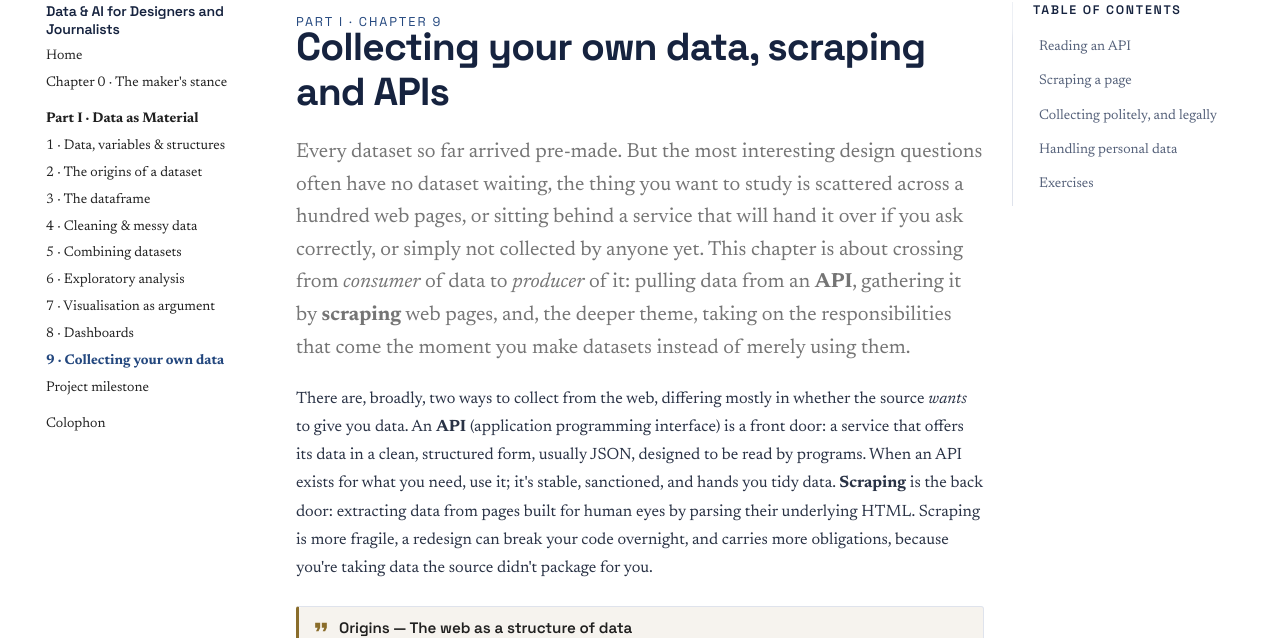
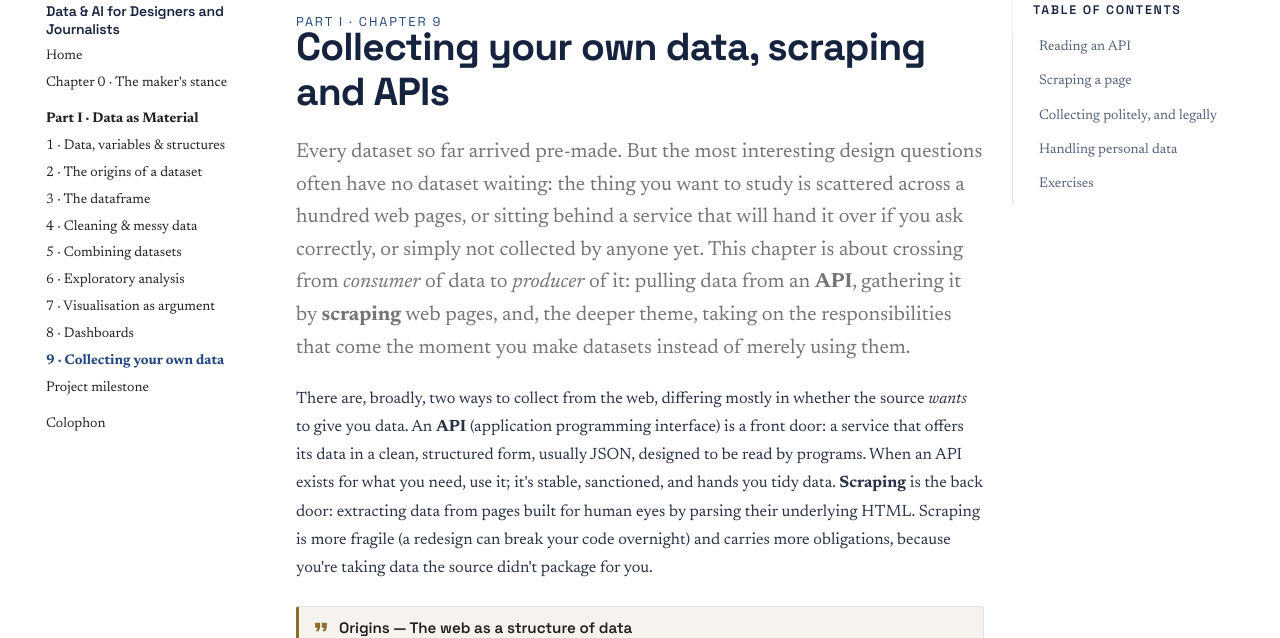
Before and after one commit to Hekman/data-ai-book, an MkDocs documentation site: the page built from docs/part-i/chapter-9.md, in a window 1280 px wide and 900 px high. Shown: the part 100-738 px from the top of the window. Built offline with MkDocs 1.6.1 and Material for MkDocs 9.7.7, drawn with Linux system fonts in a browser that asks for light colours; comment, search, counter and statistics services are not loaded; some of the changed text lies outside the part shown.

Commit message:
Retitle for designers and journalists; add byline; cut em dashes and reduce 'honest' across front matter and Part I

````diff
--- a/docs/part-i/chapter-9.md
+++ b/docs/part-i/chapter-9.md
@@ -2,9 +2,9 @@
 
 # Collecting your own data, scraping and APIs
 
-Every dataset so far arrived pre-made. But the most interesting design questions often have no dataset waiting, the thing you want to study is scattered across a hundred web pages, or sitting behind a service that will hand it over if you ask correctly, or simply not collected by anyone yet. This chapter is about crossing from *consumer* of data to *producer* of it: pulling data from an **API**, gathering it by **scraping** web pages, and, the deeper theme, taking on the responsibilities that come the moment you make datasets instead of merely using them.
+Every dataset so far arrived pre-made. But the most interesting design questions often have no dataset waiting: the thing you want to study is scattered across a hundred web pages, or sitting behind a service that will hand it over if you ask correctly, or simply not collected by anyone yet. This chapter is about crossing from *consumer* of data to *producer* of it: pulling data from an **API**, gathering it by **scraping** web pages, and, the deeper theme, taking on the responsibilities that come the moment you make datasets instead of merely using them.
 
-There are, broadly, two ways to collect from the web, differing mostly in whether the source *wants* to give you data. An **API** (application programming interface) is a front door: a service that offers its data in a clean, structured form, usually JSON, designed to be read by programs. When an API exists for what you need, use it; it's stable, sanctioned, and hands you tidy data. **Scraping** is the back door: extracting data from pages built for human eyes by parsing their underlying HTML. Scraping is more fragile, a redesign can break your code overnight, and carries more obligations, because you're taking data the source didn't package for you.
+There are, broadly, two ways to collect from the web, differing mostly in whether the source *wants* to give you data. An **API** (application programming interface) is a front door: a service that offers its data in a clean, structured form, usually JSON, designed to be read by programs. When an API exists for what you need, use it; it's stable, sanctioned, and hands you tidy data. **Scraping** is the back door: extracting data from pages built for human eyes by parsing their underlying HTML. Scraping is more fragile (a redesign can break your code overnight) and carries more obligations, because you're taking data the source didn't package for you.
 
 !!! origins "Origins — The web as a structure of data"
     It helps to remember what the web *is*. Tim Berners-Lee released it in 1991 as a universal system of linked documents and gave it to the public domain, turning the internet into humanity's primary medium for publishing, and therefore the largest generator of data in history. A few years later Larry Page and Sergey Brin noticed that the *links between* pages were themselves data: PageRank treated each hyperlink as a vote and computed authority from the web's graph structure, and built an empire on it. Both facts matter to a collector: the web is a vast, semi-structured dataset, and its *structure*, not just its text, is often the thing worth harvesting.
@@ -36,10 +36,10 @@ except Exception as e:
 df.head()
 ```
 
-1.  `timeout=10` means "give up after 10 seconds", never let a network call hang forever.
+1.  `timeout=10` means "give up after 10 seconds": never let a network call hang forever.
 2.  Always assume the network can fail. A fallback keeps your notebook runnable offline and during grading, and models the defensive habit real collection needs.
 
-**How it works.** `requests.get` performs the call; `raise_for_status()` turns an HTTP error (a 404, a rate-limit 429) into a Python exception instead of silently returning junk. `r.json()` parses the response into nested dictionaries and lists, and from there it's ordinary pandas: pick the fields you want and build a dataframe. The `try/except` isn't boilerplate, it's the Chapter 4 cleaning mindset applied at the moment of *intake*: check that what came back is what you expected before you trust it.
+**How it works.** `requests.get` performs the call; `raise_for_status()` turns an HTTP error (a 404, a rate-limit 429) into a Python exception instead of silently returning junk. `r.json()` parses the response into nested dictionaries and lists, and from there it's ordinary pandas: pick the fields you want and build a dataframe. The `try/except` isn't boilerplate; it's the Chapter 4 cleaning mindset applied at the moment of *intake*: check that what came back is what you expected before you trust it.
 
 Most APIs hand back results in **pages** rather than all at once, so collecting a full dataset means politely looping:
 
@@ -126,7 +126,7 @@ A practical stance rests on three moves. **Minimise:** collect only the fields y
     Before collecting data about people, answer four questions in your provenance note: (1) Do I actually need each personal field, or am I collecting it because I can? (2) Would the people in this dataset be surprised or troubled to find themselves in it? (3) Can I pseudonymise now, swap names for IDs at the point of collection? (4) Could this dataset, joined to something public, re-identify someone? If any answer worries you, collect less. The most defensible personal data is the personal data you chose not to gather.
 
 !!! critical "Critical Lens — From missing to made is a moral act"
-    Recall Onuoha's *Library of Missing Datasets* from Chapter 2, the things that don't get counted. Collecting your own data is how a missing dataset becomes a made one, and that is genuine power: you can bring into being a record of something the world declined to measure. But making a dataset is *taking a position*. You decide what counts as an instance, what categories exist, who is represented and who is left out, the very decisions we spent Chapter 2 learning to see in *other people's* data are now yours to answer for. Collect with the same suspicion you'd bring to a dataset handed to you, because someone downstream will inherit yours and have to ask where it came from. Make sure the answer is on record.
+    Recall Onuoha's *Library of Missing Datasets* from Chapter 2, the things that don't get counted. Collecting your own data is how a missing dataset becomes a made one, and that is genuine power: you can bring into being a record of something the world declined to measure. But making a dataset is *taking a position*. You decide what counts as an instance, what categories exist, who is represented and who is left out: the very decisions we spent Chapter 2 learning to see in *other people's* data are now yours to answer for. Collect with the same suspicion you'd bring to a dataset handed to you, because someone downstream will inherit yours and have to ask where it came from. Make sure the answer is on record.
 
 !!! further "Going Further — The mechanics you'll actually hit"
     Three things separate a toy collector from a usable one. *Pagination:* loop politely through result pages rather than grabbing the first screen. *Shape validation:* an API response can change or arrive malformed, so check the fields you expect are present before trusting it. *Fallbacks:* assume the network will sometimes fail and degrade gracefully instead of crashing (the `try/except` above). None of this is advanced, but it's the difference between code that works in the demo and code that survives contact with the real web.
@@ -145,4 +145,4 @@ Collecting your own data closes the loop of Part I. You began by learning to rea
     Add at least one new column to your main dataset by collecting complementary data (e.g. join weather onto event dates, or population onto city names). Write two sentences on a *new* question this enrichment makes answerable, and one sentence on a new bias or gap the collected data introduces.
 
     ??? note "What good looks like"
-        Enrichment is where Part I comes together: you're now *producing* the missing column from Chapter 2's exercise. A strong answer is candid about the seam, "I joined city population, but my population figures are 2021 estimates while my events are from 2026, so any per-capita rate is slightly off." Naming the imperfection is the professional move.
+        Enrichment is where Part I comes together: you're now *producing* the missing column from Chapter 2's exercise. A strong answer is candid about the seam: "I joined city population, but my population figures are 2021 estimates while my events are from 2026, so any per-capita rate is slightly off." Naming the imperfection is the professional move.
````
Also changed, not shown: other parts of docs/part-i/chapter-9.md (+3 -3 lines), docs/part-i/chapter-7.md (+8 -8 lines), docs/part-i/chapter-8.md (+6 -6 lines), docs/part-i/milestone.md (+6 -6 lines).
